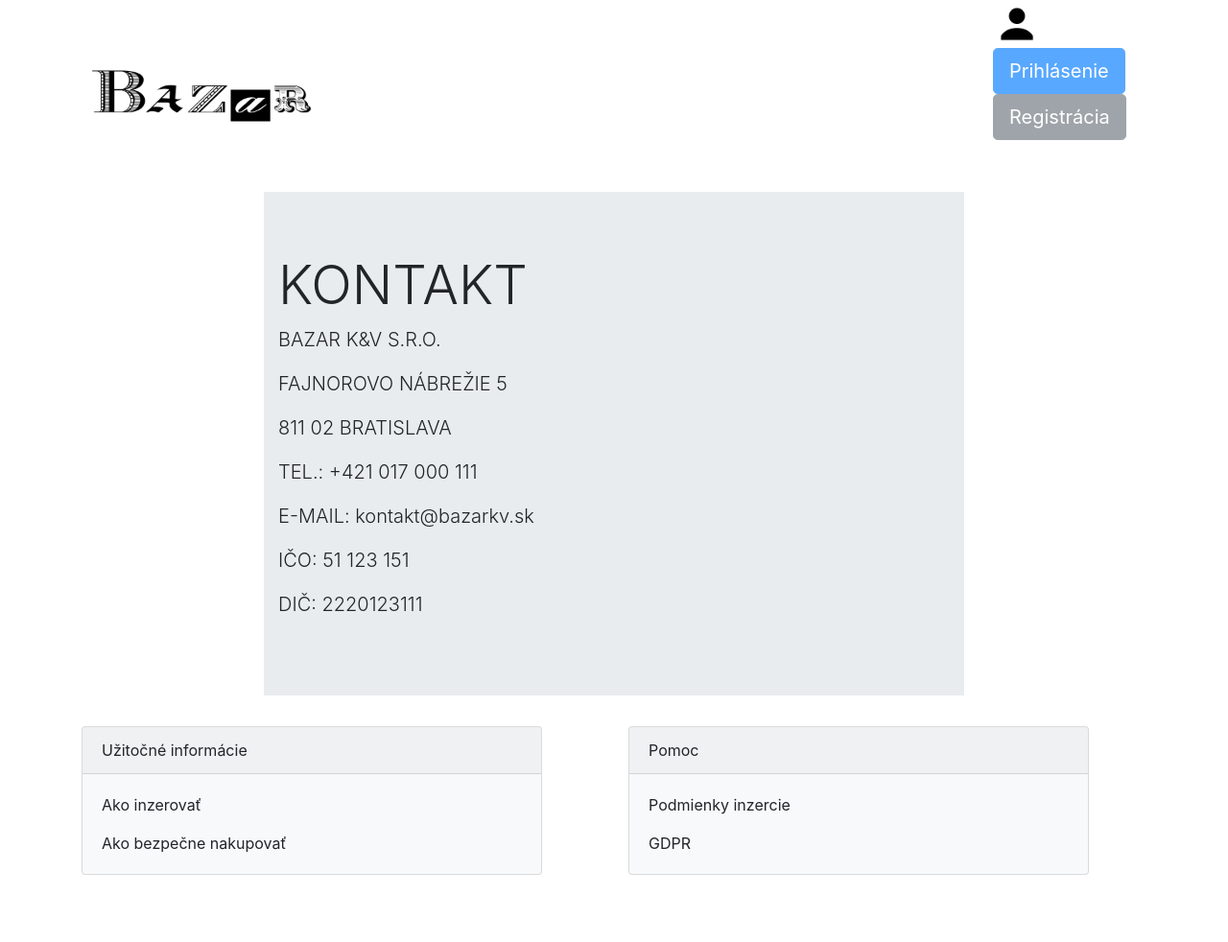
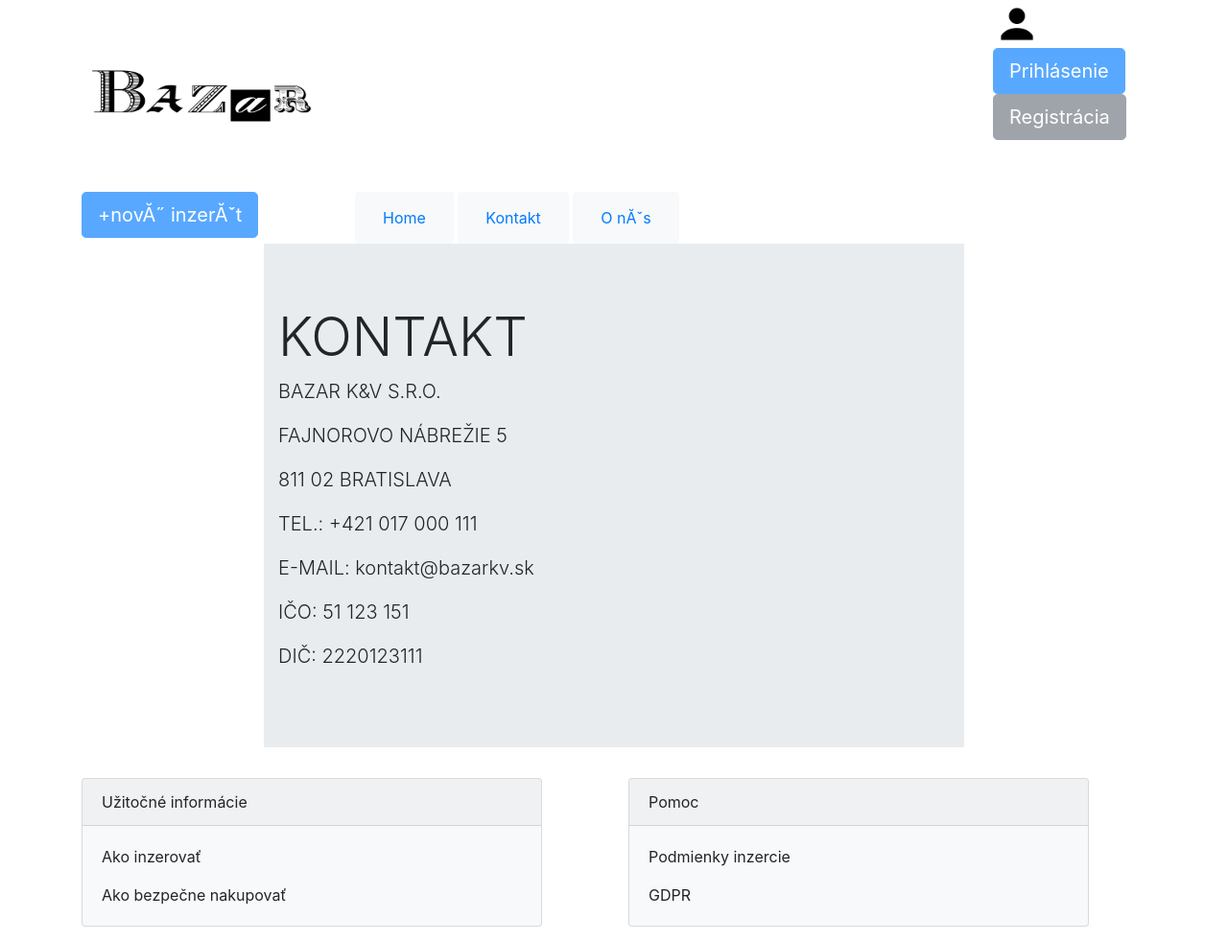
Before and after one commit to kristinavalentinyova/bazarproject, a PHP site: template bazarproject/pages/kontakt.php in a window 1280 px wide. Shown: the whole page at 96% size. Before the commit the page ends 912 px from the top, so only its background shows below. Run offline with PHP 8.4, Linux system fonts and the light colour scheme; the template is opened without the code that fills it, so the values that code supplies are empty; some libraries are stand-ins or nearby versions.

Commit message:
kontakt=hlavička

```diff
--- a/bazarproject/pages/kontakt.php
+++ b/bazarproject/pages/kontakt.php
@@ -1,3 +1,16 @@
+<div class="row">
+  <div class="col-md-3">
+        <a href="#" class="btn btn-primary btn-lg disabled" tabindex="-1" role="button" aria-disabled="true">+novĂ˝ inzerĂˇt</a>
+        </div>
+         <div class="col-md-6">
+            <button type="button" class="btn btn-light"><a class="nav-link active" href="../index.php?link=home.php">Home</a></button>
+            <button type="button" class="btn btn-light"><a class="nav-link active" href="../index.php?link=kontakt.php">Kontakt</a></button>
+            <button type="button" class="btn btn-light"><a class="nav-link" href="#">O nĂˇs</a></button>
+            </div>
+        <div class="col-md-3">
+          </div>
+          </div>
+
 <div class="row">
         <div class="col-md-2"></div>
         <div class="col-md-8">
```
